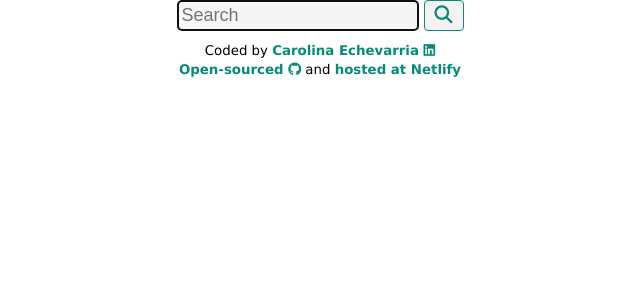
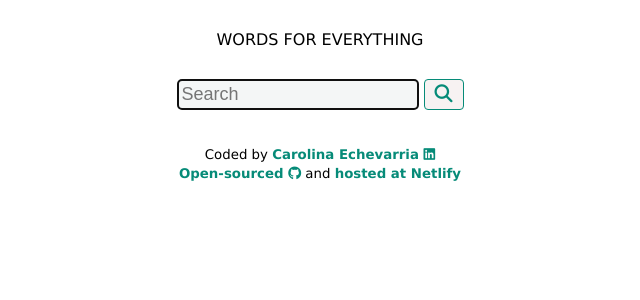
Before and after one commit to caro-echevarria/dictionary-react, a React (Create React App) app: page / in a window 1280 px wide. Shown: the top 300 px of the page, without its empty margins (320-960 px from the left). Built offline with nearby package versions, Linux system fonts and the light colour scheme; some icons are missing.

Commit message:
header and footer CSS

```diff
--- a/src/App.css
+++ b/src/App.css
@@ -1,5 +1,9 @@
 .App {
   text-align: center;
+}
+
+header {
+  margin: 30px 0;
 }
 
 body {
@@ -10,7 +14,7 @@ body {
 
 footer {
   text-align: center;
-  margin-top: 5px;
+  margin: 30px 0;
 }
 
 small a {
--- a/src/App.js
+++ b/src/App.js
@@ -5,6 +5,7 @@ function App() {
   return (
     <div className="App">
       <div className="container">
+        <header>WORDS FOR EVERYTHING</header>
         <Search />
         <footer>
           <small>
```
